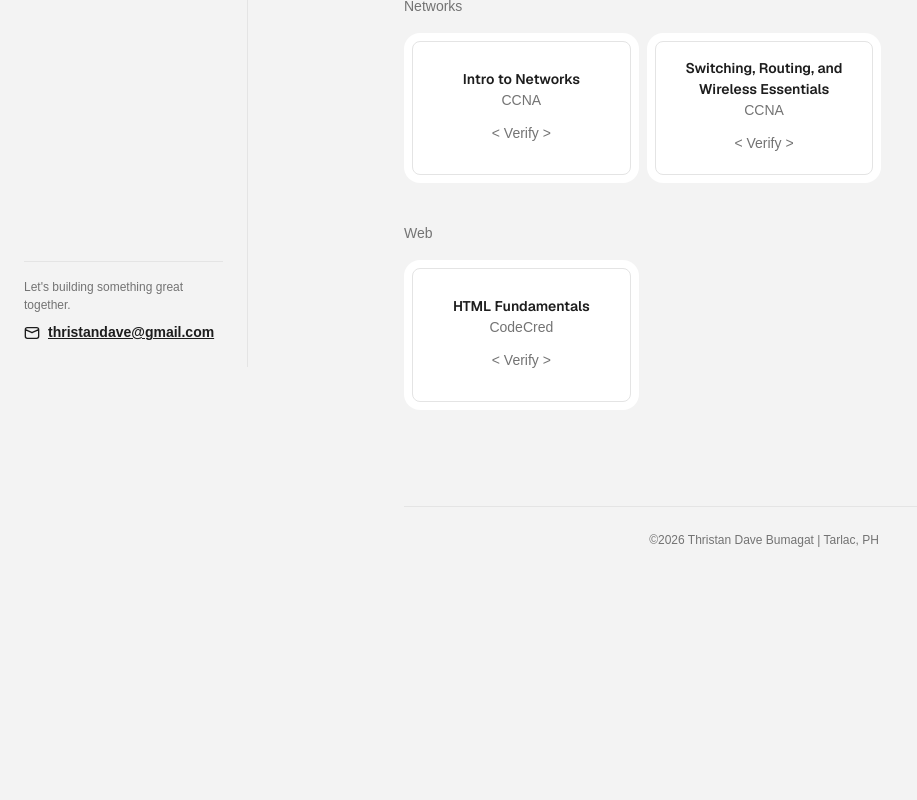
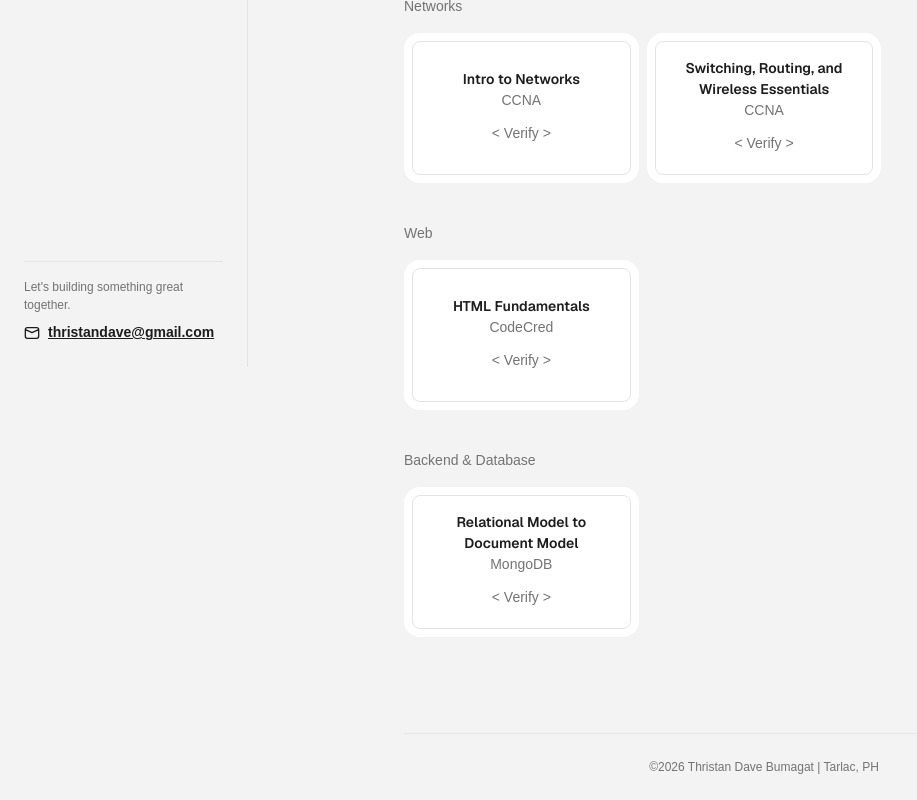
Before and after one commit to 3stannn/kodekz, a React (Vite) app: page /certificates in a window 1280 px wide. Shown: the part 433-1233 px from the top of the page, without its empty margins (0-917 px from the left). Before the commit the page ends 1006 px from the top, so only its background shows below. Built offline with nearby package versions, Linux system fonts and the light colour scheme; a web font is replaced by a local one.

Commit message:
add Backend & Database section with MongoDB certificate

```diff
--- a/src/Certificates.jsx
+++ b/src/Certificates.jsx
@@ -51,6 +51,16 @@ function Certificates() {
                     />
                 </div>
             </div>
+            <div className="mt-10">
+                <p className="text mb-4">Backend & Database</p>
+                <div className="grid grid-cols-1 gap-2 md:grid-cols-3">
+                    <Certificate
+                        certName="Relational Model to Document Model"
+                        certProvider="MongoDB"
+                        link="https://www.credly.com/badges/bafb3311-e2b4-4829-8835-98328523e015/public_url"
+                    />
+                </div>
+            </div>
         </div>
     );
 }
```
